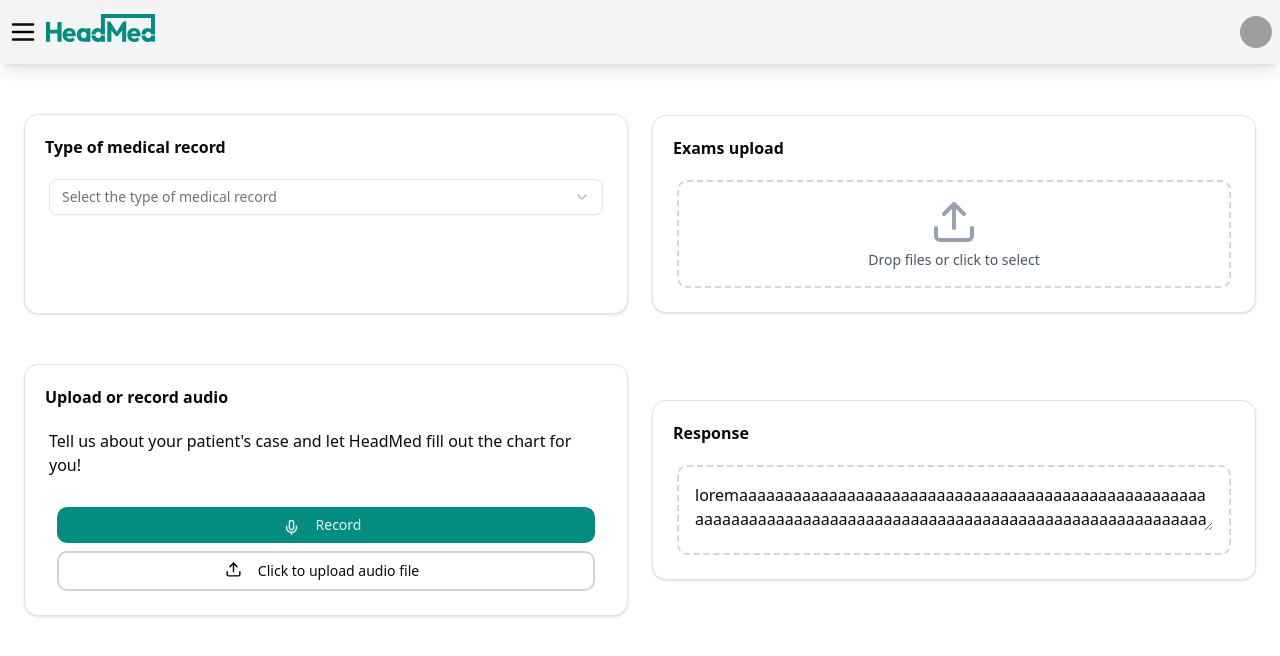
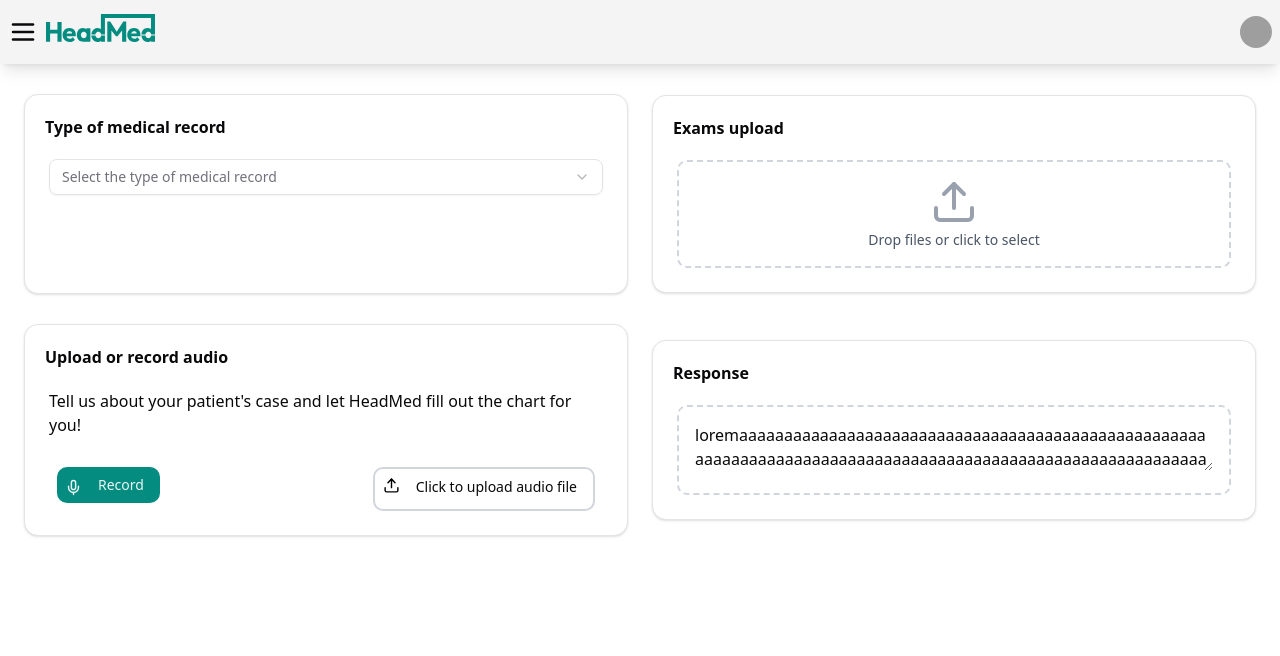
Before and after one commit to HeadMed/headmed-fend, a Next.js app: page / in a window 1280 px wide. Shown: the top 656 px of the page. Built offline with nearby package versions, Linux system fonts and the light colour scheme; grey boxes are pictures that could not be loaded.

Commit message:
fix: fixing record card buttons

```diff
--- a/src/app/(home)/audioRecorder.tsx
+++ b/src/app/(home)/audioRecorder.tsx
@@ -15,7 +15,7 @@ export const AudioRecorder = () => {
           </h2>
         </CardHeader>
         <CardContent>
-          <div className="w-full md:flex flex-col space-y-2 itens-center justify-between px-2 ">
+          <div className="w-full flex flex-col md:flex-row space-y-2 itens-center justify-between px-2 ">
             <div className="group flex itens-center justify-center  rounded-lg  text-center hover:cursor-pointer bg-brand-200 ">
               <Mic className="text-brand-50 mt-2 pl-2" size={25} />
               <Button variant={"icon"} className="text-brand-50">
```
